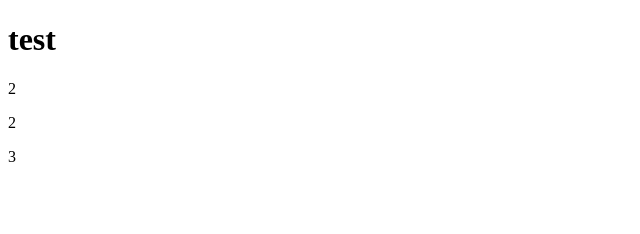
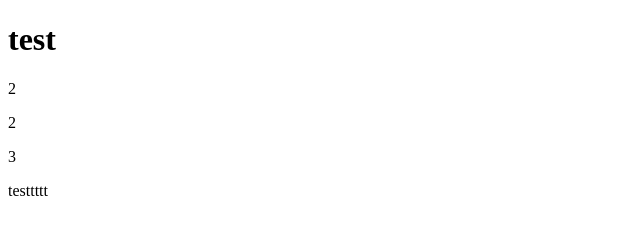
Before and after one commit to thhtihn182/be-04, a plain HTML site: page sanpham.html in a window 1280 px wide. Shown: the full height of the page, 0-640 px from the left. Drawn offline with Linux system fonts and the light colour scheme.

Commit message:
Update sanpham.html

```diff
--- a/sanpham.html
+++ b/sanpham.html
@@ -10,5 +10,6 @@
     <p>2</p>
     <p>2 </p>
     <p>3</p>
+    <p>testtttt</p>
 </body>
 </html>
```
